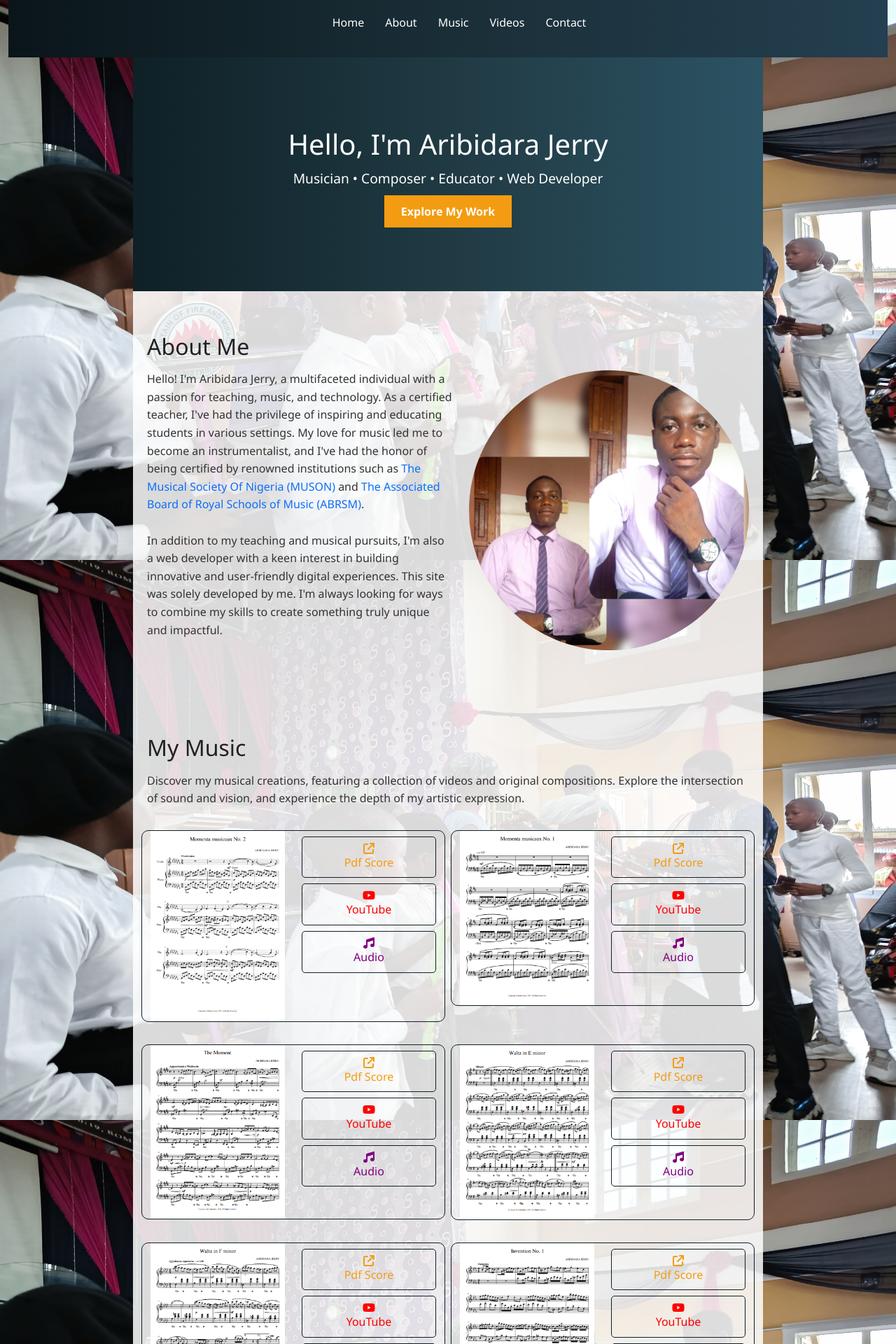
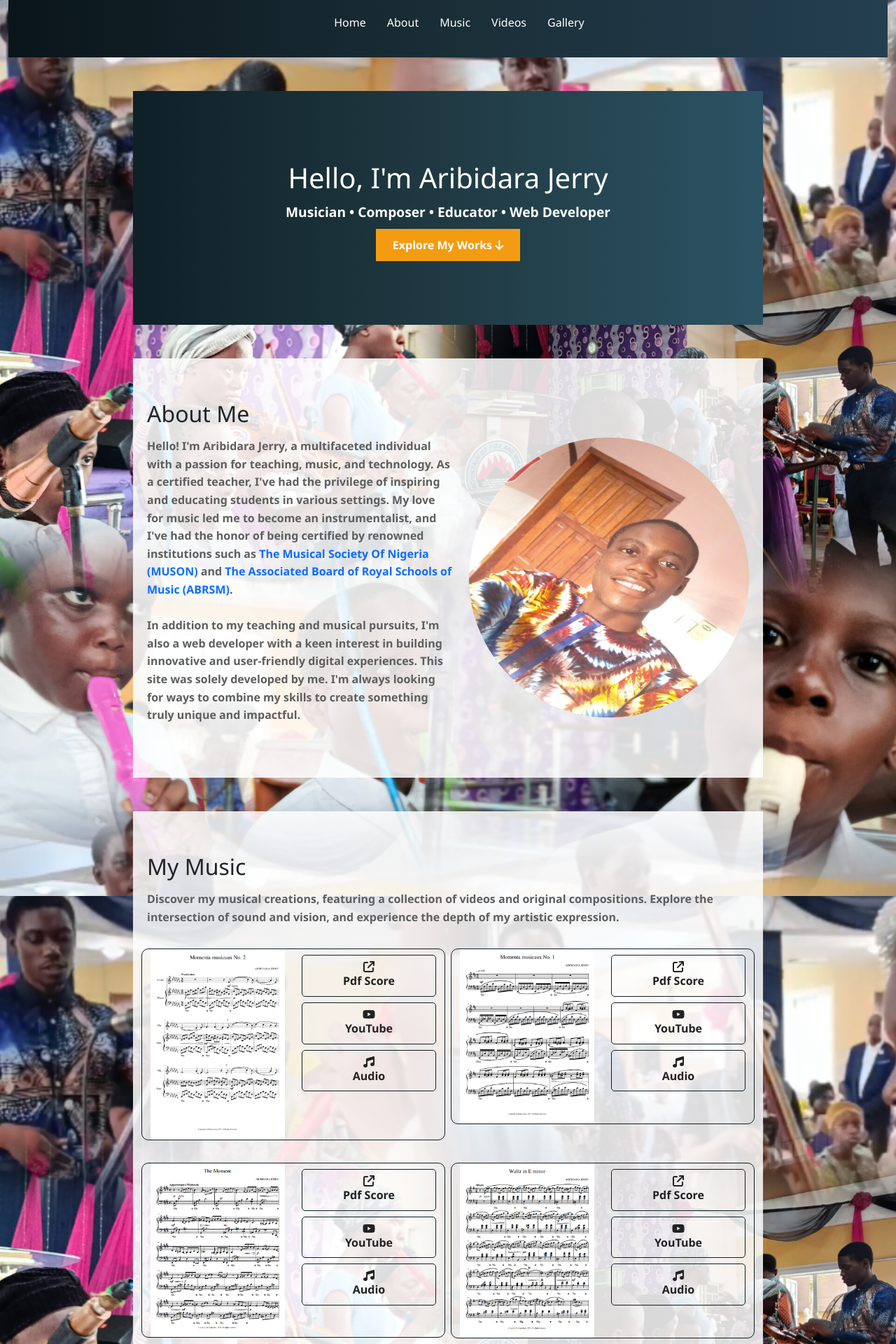
Before and after one commit to aribidarajerry/Portfolio, a Flask app: page / in a window 1280 px wide. Shown: the top 1920 px of the page at 70% size. Run offline with Flask 3, Linux system fonts and the light colour scheme; some libraries are stand-ins or nearby versions.

Commit message:
new update

```diff
--- a/static/css/style.css
+++ b/static/css/style.css
@@ -3,13 +3,14 @@
   padding: 0;
   box-sizing: border-box;
   scroll-padding-top: 5rem;
+  font-weight: bold;
 }
 
 html {
   min-width: 300px;
 }
 
-@keyframes change-background {
+/* @keyframes change-background {
   0% {
     background-image: url("../image/bg1.jpg");
   }
@@ -43,16 +44,16 @@ html {
   100% {
     background-image: url("../image/bg1.jpg");
   }
-}
+} */
 
 body {
   font-family: 'Segoe UI', Tahoma, Geneva, Verdana, sans-serif;
-  animation: change-background 60s infinite alternate ease-in-out;
+  /* animation: change-background 60s infinite alternate; */
+  background: url("../image/bg1.jpg");
   background-repeat: no-repeat;
   background-attachment: fixed;
   background-position: center;
   background-size: cover;
-  color: #333;
   line-height: 1.6;
 }
 
@@ -87,12 +88,11 @@ section {
   padding: 60px 20px;
   max-width: 900px;
   margin: auto;
-  /* background-color: #f8f9fa; */
+  margin-top: 3rem;
   background-color: rgb(255,255,255,85%);
 }
 
 section h2 {
-  color: #222;
   margin-bottom: 15px;
 }
 
@@ -127,6 +127,10 @@ section h2 {
   background-color: #e67e22;
 }
 
+.content {
+  color: #5e5e5e;
+}
+
 .about {
   position: relative;
 }
@@ -156,7 +160,8 @@ section h2 {
 }
 
 .social-links i:hover {
-  transform: scale(1.2)
+  transform: scale(1.2);
+  box-shadow: 0 0 20px white;
 }
 
 .img:hover .social-links {
@@ -209,6 +214,7 @@ section h2 {
 }
 
 .music .row {
+  color: #222;
   border: 1px solid #0f2027;
   border-radius: 10px;
   transition: .2s ease-in-out;
@@ -232,16 +238,17 @@ a {
   align-items: center;
   margin: 0.5rem 0;
   padding: 0.5rem 0;
-  color: white;
+  color: #222;
   border: 1px solid #0f2027;
 }
 
 .music-links a:hover {
+  color: white;
   box-shadow: 0 0 10px #0f2027;
   background: linear-gradient(to right, #0a151a, #1a2e37, #243f50);
 }
 
-.music-links a:nth-child(1) {
+/* .music-links a:nth-child(1) {
   color: #f39c12;
 }
 
@@ -251,11 +258,21 @@ a {
 
 .music-links a:nth-child(3) {
   color: purple;
-}
+} */
 
 iframe {
   height: 35vh;
   padding: 0 0.5rem 0.5rem 0;
+}
+
+.gal-images {
+  flex-direction: column;
+  overflow: scroll;
+  height: 200px;
+}
+
+.gal-images img {
+  height: 100%;
 }
 
 form {
--- a/static/js/script.js
+++ b/static/js/script.js
@@ -1,38 +1,4 @@
 $(document).ready(function() {
-
-  var currentIndex = 0;
-  var images = $('.carousel img');
-  var imageCount = images.length;
-
-  $('.carousel-next').click(function() {
-    currentIndex++;
-    if (currentIndex >= imageCount) {
-      currentIndex = 0;
-    }
-    updateCarousel();
-  });
-
-  $('.carousel-prev').click(function() {
-    currentIndex--;
-    if (currentIndex < 0) {
-      currentIndex = imageCount - 1;
-    }
-    updateCarousel();
-  });
-
-  function updateCarousel() {
-    images.hide();
-    images.eq(currentIndex).show();
-  }
-
-
-  // updateCarousel();
-  setInterval(() => {currentIndex++;
-    if (currentIndex >= imageCount) {
-      currentIndex = 0;
-    }
-    updateCarousel();}, 2500)
-
 
 
 });
--- a/templates/base.html
+++ b/templates/base.html
@@ -13,6 +13,8 @@
   <style>{% block _style %}{% endblock %}</style>
   <script src="{{ url_for('static', filename='js/webquery.min.js') }}"></script>
   <script src="{{ url_for('static', filename='js/bootstrap.min.js') }}"></script>
+  <script src="{{ url_for('static', filename='js/script.js') }}"></script>
+
   <script>
     // For editing purposes only
     // setTimeout(function() {
--- a/templates/index.html
+++ b/templates/index.html
@@ -6,12 +6,13 @@
 <header class="sticky-sm-top">
   <nav>
     <ul>
-      <li><a href="http://127.0.0.1:5000/#">Home</a></li>
-      <li><a href="http://127.0.0.1:5000/#about">About</a></li>
-      <li><a href="http://127.0.0.1:5000/#music">Music</a></li>
+      <li><a href="http://aribidarajerry.onrender.com/#">Home</a></li>
+      <li><a href="http://aribidarajerry.onrender.com/#about">About</a></li>
+      <li><a href="http://aribidarajerry.onrender.com/#music">Music</a></li>
       <!-- <li><a href="#teaching">Teaching</a></li> -->
-      <li><a href="http://127.0.0.1:5000/#videos">Videos</a></li>
-      <li><a href="http://127.0.0.1:5000/#contact">Contact</a></li>
+      <li><a href="http://aribidarajerry.onrender.com/#videos">Videos</a></li>
+      <li><a href="http://aribidarajerry.onrender.com/#gallery">Gallery</a></li>
+      <!-- <li><a href="http://aribidarajerry.onrender.com/#contact">Contact</a></li> -->
     </ul>
   </nav>
 </header>
@@ -19,7 +20,7 @@
 <section id="home">
   <h1>Hello, I'm Aribidara Jerry</h1>
   <p>Musician • Composer • Educator • Web Developer</p>
-  <a href="#music">Explore My Work</a>
+  <a href="#music">Explore My Works <i class="fa-solid fa-arrow-down"></i></a>
 </section>
 
 <div class="scroll">
@@ -27,7 +28,7 @@
     <h2>About Me</h2>
     <div class="about">
       <div class="img">
-        <img src="{{ url_for('static', filename='image/jerry.jpg') }}" alt="">
+        <img src="{{ url_for('static', filename='image/bg3.jpg') }}" alt="">
         <div class="social-links">
           <a href="https://facebook.com/aribidarajerry">
             <i class="fa-brands fa-facebook"></i>
@@ -48,13 +49,13 @@
             <i class="fa-brands fa-github"></i>
           </a>
       </div>
-      <p>Hello! I'm Aribidara Jerry, a multifaceted individual with a passion for teaching, music, and technology. As a certified teacher, I've had the privilege of inspiring and educating students in various settings. My love for music led me to become an instrumentalist, and I've had the honor of being certified by renowned institutions such as <a href="https://muson.org/" target="_blank">The Musical Society Of Nigeria (MUSON)</a> and <a href="https://www.abrsm.org/en-ng" target="_blank">The Associated Board of Royal Schools of Music (ABRSM)</a>.<br /><br />In addition to my teaching and musical pursuits, I'm also a web developer with a keen interest in building innovative and user-friendly digital experiences. This site was solely developed by me. I'm always looking for ways to combine my skills to create something truly unique and impactful.</p>
+      <p class="content">Hello! I'm Aribidara Jerry, a multifaceted individual with a passion for teaching, music, and technology. As a certified teacher, I've had the privilege of inspiring and educating students in various settings. My love for music led me to become an instrumentalist, and I've had the honor of being certified by renowned institutions such as <a href="https://muson.org/" target="_blank">The Musical Society Of Nigeria (MUSON)</a> and <a href="https://www.abrsm.org/en-ng" target="_blank">The Associated Board of Royal Schools of Music (ABRSM)</a>.<br /><br />In addition to my teaching and musical pursuits, I'm also a web developer with a keen interest in building innovative and user-friendly digital experiences. This site was solely developed by me. I'm always looking for ways to combine my skills to create something truly unique and impactful.</p>
     </div>
   </section>
 
   <section id="music">
     <h2>My Music</h2>
-    <p>Discover my musical creations, featuring a collection of videos and original compositions. Explore the intersection of sound and vision, and experience the depth of my artistic expression.</p>
+    <p class="content">Discover my musical creations, featuring a collection of videos and original compositions. Explore the intersection of sound and vision, and experience the depth of my artistic expression.</p>
     <!--
     Waltz in E minor - https://www.sheetmusicdirect.com/en-US/se/ID_No/1678453/Product.aspx
 
@@ -268,17 +269,19 @@
         </div>
       </div> -->
     </div>
-    You will find more of my documented composition on <a href="https://www.sheetmusicdirect.com/en-US/Search.aspx?query=Aribidara%2BJerry">SHEETMUSICDIRECT</a>. Please note that I have previously published works under the name A.T.M.F. Jerry. Moving forward, all works will be attributed to <b>Aribidara Jerry</b> for consistency. Both names refer to the same creator.
+    <p class="content">
+      You will find more of my documented composition on <a href="https://www.sheetmusicdirect.com/en-US/Search.aspx?query=Aribidara%2BJerry">SHEETMUSICDIRECT</a>. Please note that I have previously published works under the name A.T.M.F. Jerry. Moving forward, all works will be attributed to <b>Aribidara Jerry</b> for consistency. Both names refer to the same creator.
+    </p>
   </section>
 
   <!-- <section id="teaching">
     <h2>Teaching</h2>
-    <p>Book a lesson, class details, teaching philosophy.</p>
+    <p class="content">Book a lesson, class details, teaching philosophy.</p>
   </section> -->
 
   <section id="videos">
     <h2>Videos</h2>
-    <p>Welcome to my video showcase! Here, you'll find a selection of my performances, highlighting my skills as an instrumentalist. From classical masterpieces to contemporary works, I'm excited to share my musical interpretations with you. Explore the videos below to experience my passion for music.</p>
+    <p class="content">Welcome to my video showcase! Here, you'll find a selection of my performances, highlighting my skills as an instrumentalist. From classical masterpieces to contemporary works, I'm excited to share my musical interpretations with you. Explore the videos below to experience my passion for music.</p>
     <div class="row">
       <iframe class="col-sm-6" src="https://www.youtube.com/embed/vFKYl2WNswM?si=KZF_EbSSJyPoJfgU" title="YouTube video player" frameborder="0" allow="accelerometer; autoplay; clipboard-write; encrypted-media; gyroscope; picture-in-picture; web-share" referrerpolicy="strict-origin-when-cross-origin" allowfullscreen><!-- Dies Irae - Mozart's Requiem in D minor K 626 --></iframe>
       <iframe class="col-sm-6" src="https://www.youtube.com/embed/VvHzfi7VVxs?si=5VpFsIjDlHroHBMu" title="YouTube video player" frameborder="0" allow="accelerometer; autoplay; clipboard-write; encrypted-media; gyroscope; picture-in-picture; web-share" referrerpolicy="strict-origin-when-cross-origin" allowfullscreen><!-- Come Holy Spirit --></iframe>
@@ -288,7 +291,23 @@
       <iframe class="col-sm-6" src="https://www.youtube.com/embed/pzhfY4gzaNw?si=kegQTcyNfhzeql64" title="YouTube video player" frameborder="0" allow="accelerometer; autoplay; clipboard-write; encrypted-media; gyroscope; picture-in-picture; web-share" referrerpolicy="strict-origin-when-cross-origin" allowfullscreen><!--Sunday ministration--></iframe>
       <iframe class="col-sm-6" src="https://youtube.com/embed/VN8rN0hLrZM?playlist=VN8rN0hLrZM&loop=1" title="YouTube video player" frameborder="0" allow="accelerometer; autoplay; clipboard-write; encrypted-media; gyroscope; picture-in-picture; web-share" referrerpolicy="strict-origin-when-cross-origin" allowfullscreen><!--Bach prelude in c minor--></iframe>
     </div>
-    You can visit my YouTube channel for additional performances and music content by clicking <a href="https://www.youtube.com/@aribidarajerry">Aribidara Jerry</a>.
+    <p class="content">
+      You can visit my YouTube channel for additional performances and music content by clicking <a href="https://www.youtube.com/@aribidarajerry">Aribidara Jerry</a>.
+    </p>
+  </section>
+  <section id="gallery">
+    <h2>Gallery</h2>
+    <p class="content"></p>
+    <div class="row gal-images">
+      <img src="{{ url_for('static', filename='image/bg1.jpg') }}" alt="" class="col-sm-4">
+      <img src="{{ url_for('static', filename='image/bg2.jpg') }}" alt="" class="col-sm-4">
+      <img src="{{ url_for('static', filename='image/bg3.jpg') }}" alt="" class="col-sm-4">
+      <img src="{{ url_for('static', filename='image/bg5.jpg') }}" alt="" class="col-sm-4">
+      <img src="{{ url_for('static', filename='image/bg6.jpg') }}" alt="" class="col-sm-4">
+      <img src="{{ url_for('static', filename='image/bg7.jpg') }}" alt="" class="col-sm-4">
+      <img src="{{ url_for('static', filename='image/bg8.jpg') }}" alt="" class="col-sm-4">
+      <img src="{{ url_for('static', filename='image/bg9.jpg') }}" alt="" class="col-sm-4">
+    </div>
   </section>
 
   <!-- <section id="contact">
```
Also changed, not shown: requirements.txt (line endings or trailing spaces), static/image/bg1.jpg.
